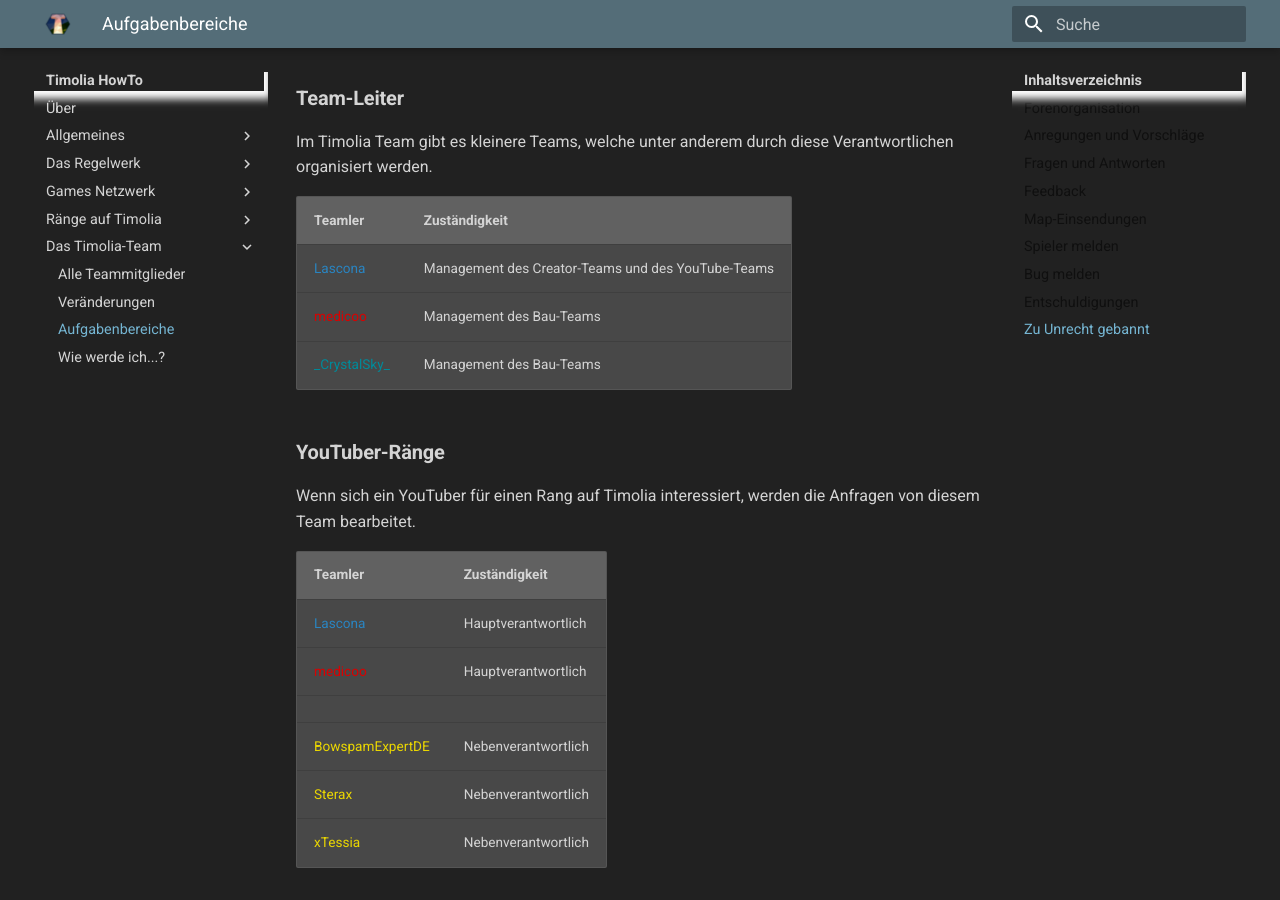
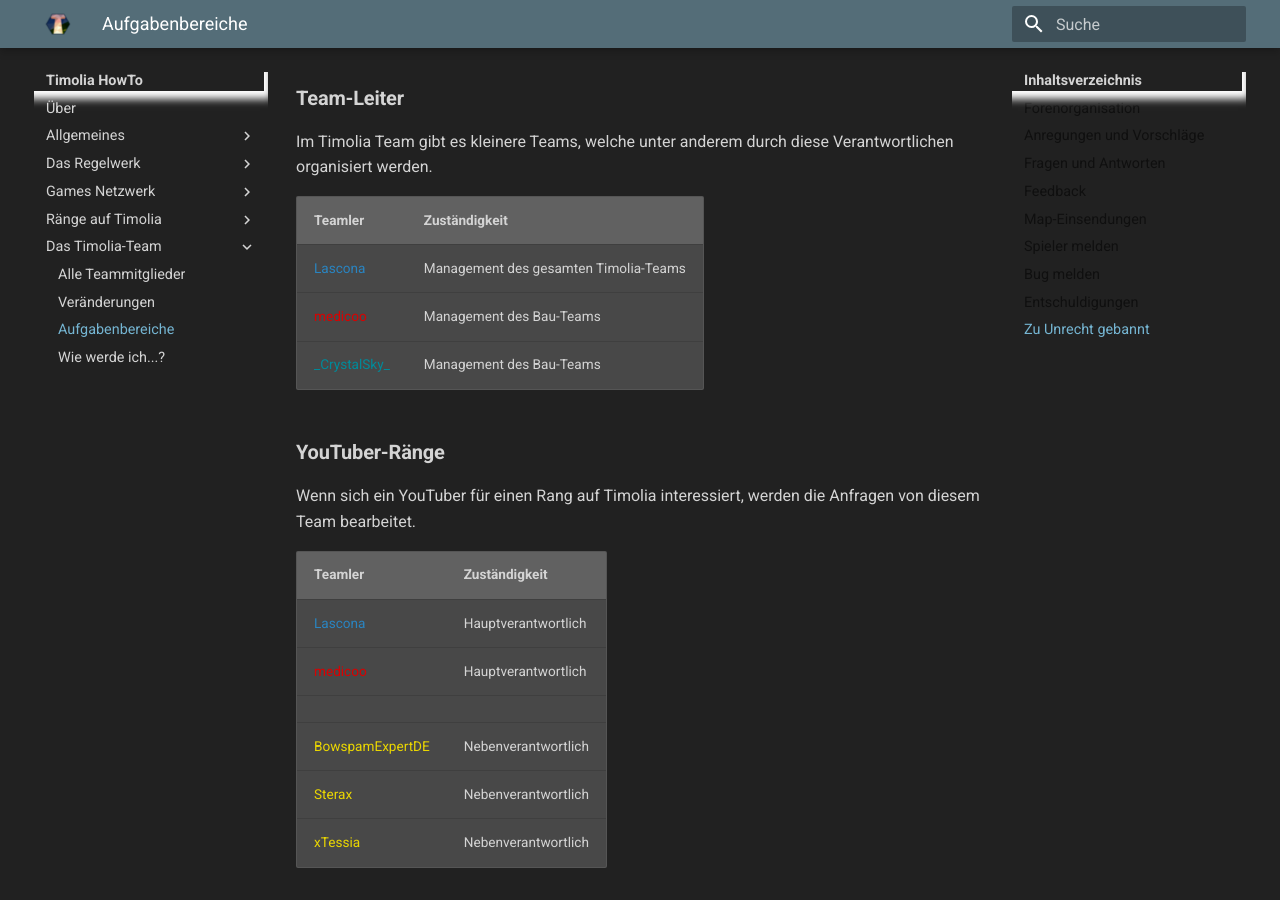
Before and after one commit to TimoliaDE/HowTo, an MkDocs documentation site: the page built from docs/team/responsibilities.md, in a window 1280 px wide and 900 px high, scrolled down 6995 px. Built offline with MkDocs 1.6.1 and Material for MkDocs 9.7.7, drawn with Linux system fonts in a browser that asks for light colours; old or Windows-style settings are respelled for this version of MkDocs.

Commit message:
Lascona -> Mensch für alles

```diff
--- a/docs/team/responsibilities.md
+++ b/docs/team/responsibilities.md
@@ -185,8 +185,8 @@ Im Timolia Team gibt es kleinere Teams, welche unter anderem durch diese Verantw
 
 | Teamler | Zuständigkeit |
 | ------ | ------ |
-|<span class='administrator'>Lascona</span>          | Management des Creator-Teams und des YouTube-Teams |
-|<span class='moderator'>medicoo</span>          | Management des Bau-Teams |
+|<span class='administrator'>Lascona</span>    | Management des gesamten Timolia-Teams |
+|<span class='moderator'>medicoo</span>        | Management des Bau-Teams |
 |<span class='builder'>\_CrystalSky\_</span>   | Management des Bau-Teams |
 
 ### **YouTuber-Ränge**
```
